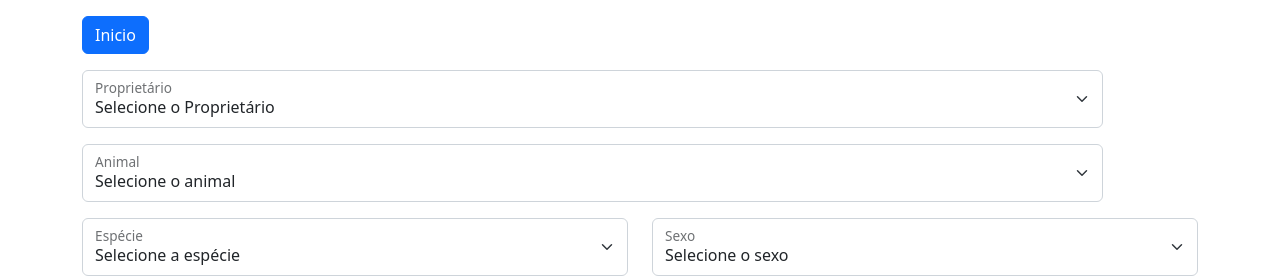
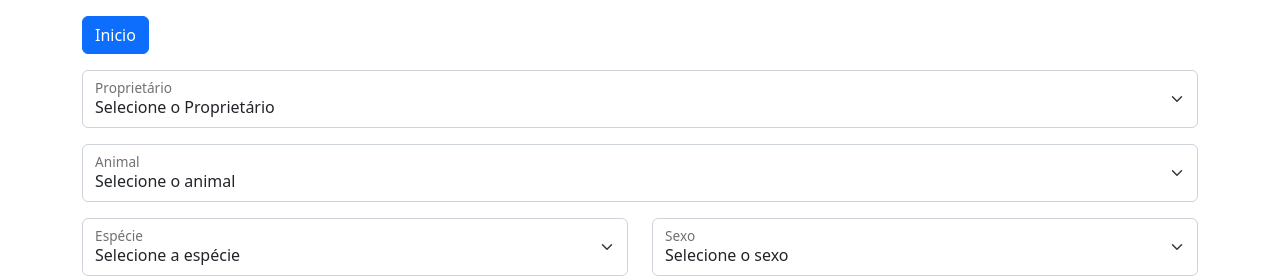
Before and after one commit to saulosjoseph/sampet-consultas, a Next.js app: page /nova-consulta in a window 1280 px wide. Shown: the top 278 px of the page. Built offline with nearby package versions, Linux system fonts and the light colour scheme.

Commit message:
fix: nova consulta campos

```diff
--- a/src/pages/nova-consulta.tsx
+++ b/src/pages/nova-consulta.tsx
@@ -15,7 +15,7 @@ export default function NewConsultation() {
         <Header></Header>
         <div>
           <Row className="mb-3">
-            <Col xs={12} sm={8} md={10} xl={11}>
+            <Col>
               <FloatingLabel label="Proprietário">
                 <Form.Select aria-label="Floating label select example">
                   <option>Selecione o Proprietário</option>
@@ -28,7 +28,7 @@ export default function NewConsultation() {
             </Col>
           </Row>
           <Row className="mb-3">
-            <Col xs={12} sm={8} md={10} xl={11}>
+            <Col>
               <FloatingLabel label="Animal">
                 <Form.Select aria-label="Floating label select example">
                   <option>Selecione o animal</option>
```
